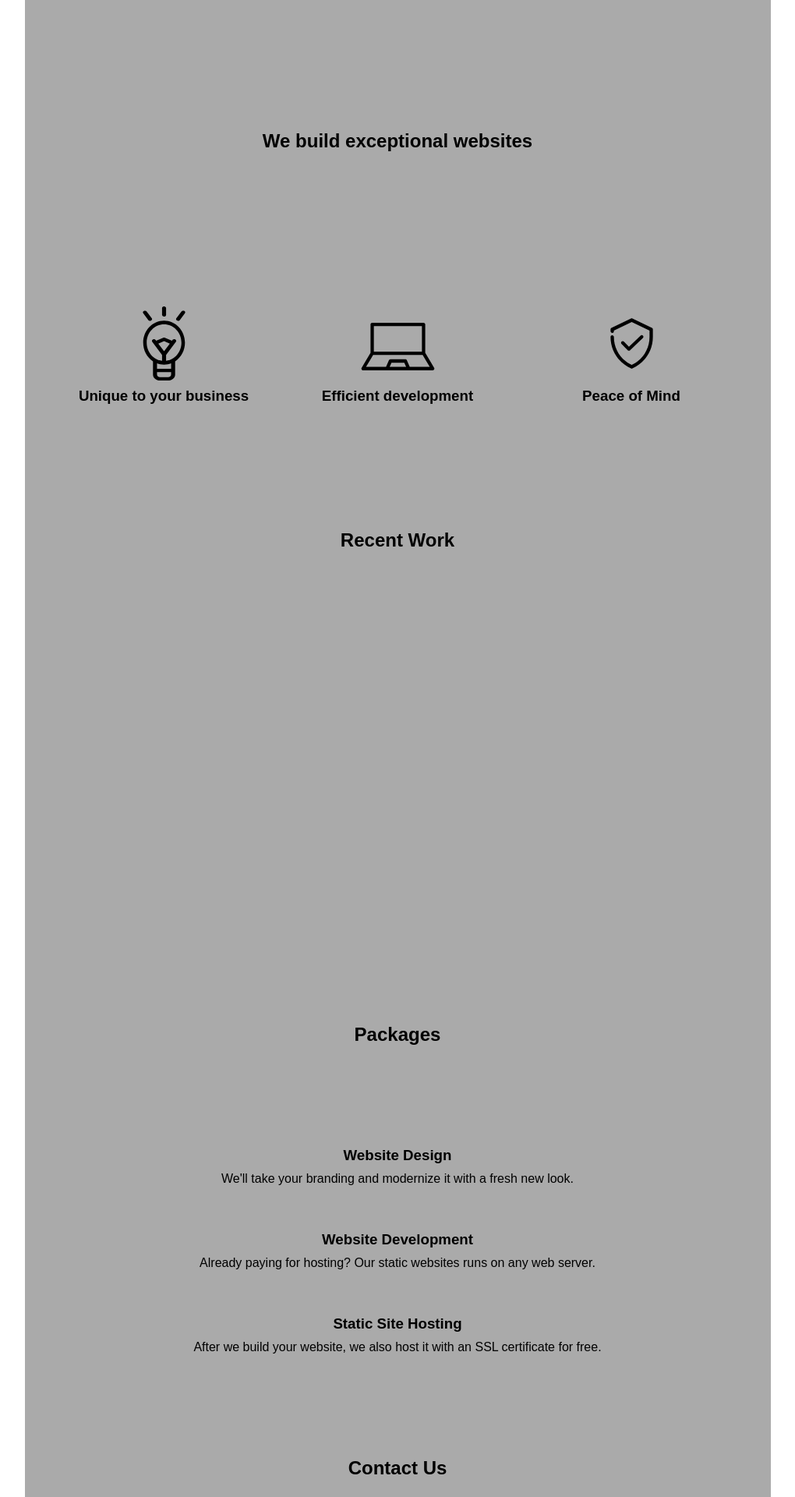
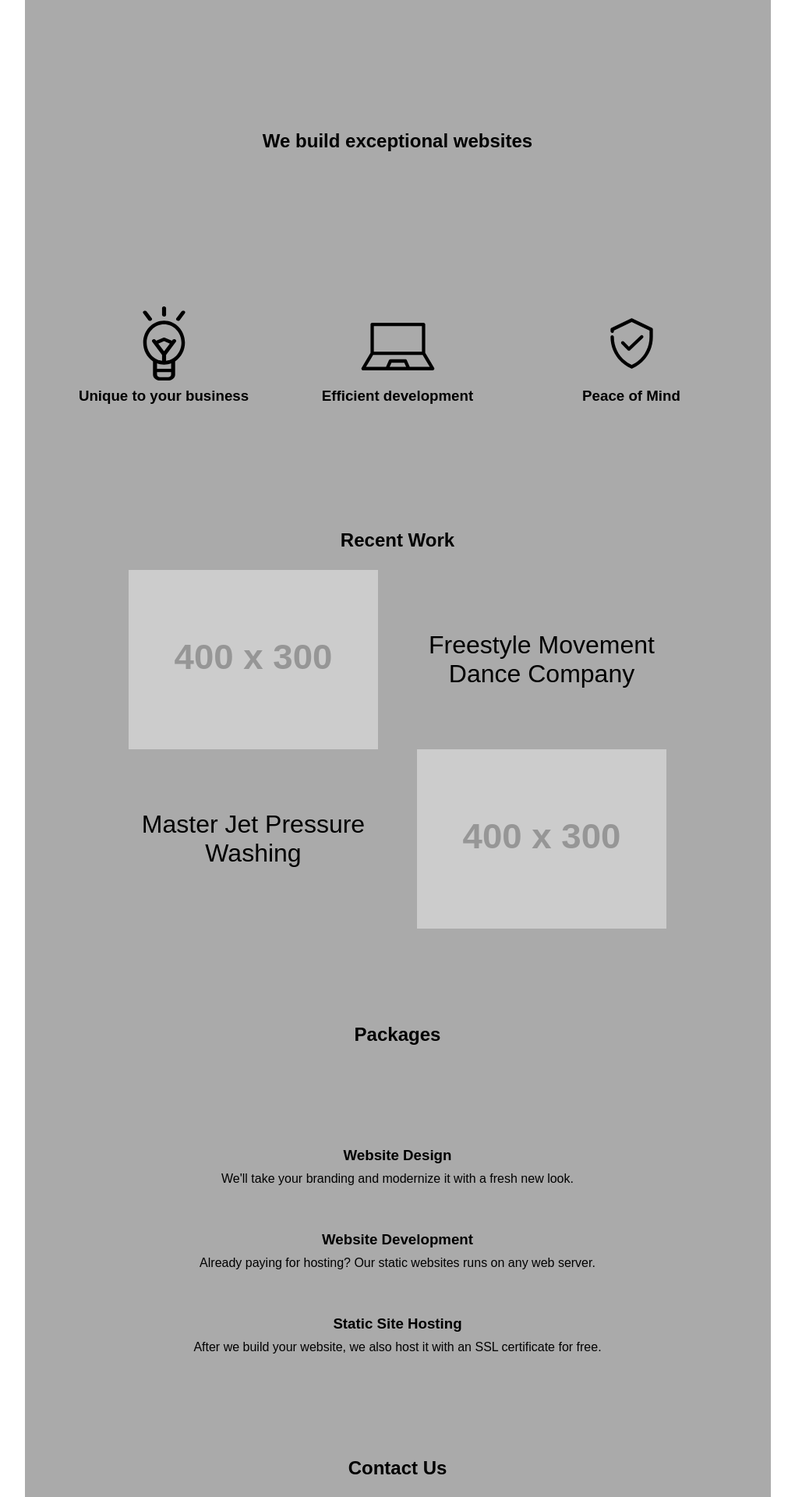
Before and after one commit to PolynomialSoftware/polysoft.ca, a Jekyll site: the page built from index.html, in a window 1280 px wide. Shown: the part 555-2475 px from the top of the page at 78% size, without its empty margins (130-1150 px from the left). Built offline with Jekyll 4.4.1, drawn with Linux system fonts in a browser that asks for light colours.

Commit message:
style recent work section

```diff
--- /dev/null
+++ b/_sass/recent-work.scss
@@ -0,0 +1,49 @@
+.web-project {
+    width: fit-content;
+    margin: 0 auto;
+    padding: 10px 0;
+    position: relative;
+    transition: 0.2s ease;
+    .description {
+        position: absolute;
+        top: 50%;
+        left: 50%;
+        transform: translate(-50%, -50%);
+        text-align: center;
+        font-size: 2em;
+    }
+    img {
+        width: auto;
+        min-width: 300px;
+        max-height: 230px;
+    }
+}
+
+@media only screen and (min-width: $break-point){
+    .web-project {
+        display: flex;
+        position: static;
+        padding: 0;
+        .description {
+            width: 320px;
+            display: flex;
+            align-items: center;
+            justify-content: center;
+            top: 0;
+            right:0;
+            transform: none;
+            position: static;
+
+            &.left {
+                padding-right: 50px;
+            }
+            &.right {
+                padding-left: 50px;
+            }
+        }
+        img {
+            width: 320px;
+            max-width: none;
+        }
+    }
+}
--- a/css/main.scss
+++ b/css/main.scss
@@ -3,7 +3,8 @@
 $min-width: 300px;
 $max-width: 945px;
 $min-height: 555px;
-$max-height: 0px;
+$break-point: 762px;
 
 @import 'shared';
+@import 'recent-work';
 @import 'forms';
--- a/index.html
+++ b/index.html
@@ -29,8 +29,19 @@ description:
 <section id="works">
     <div class="container">
         <h2>Recent Work</h2>
-        <img src="" alt="">
-        <img src="" alt="">
+        <div class="web-project">
+            <img src="https://via.placeholder.com/300x300" srcset="https://via.placeholder.com/400x300 762w" alt="">
+            <div class="description right">
+                Freestyle Movement Dance Company
+            </div>
+        </div>
+
+        <div class="web-project">
+            <div class="description left">
+                Master Jet Pressure Washing
+            </div>
+            <img src="https://via.placeholder.com/300x300" srcset="https://via.placeholder.com/400x300 762w" alt="">
+        </div>
     </div>
 </section>
 
```
Also changed, not shown: Gemfile.lock.
